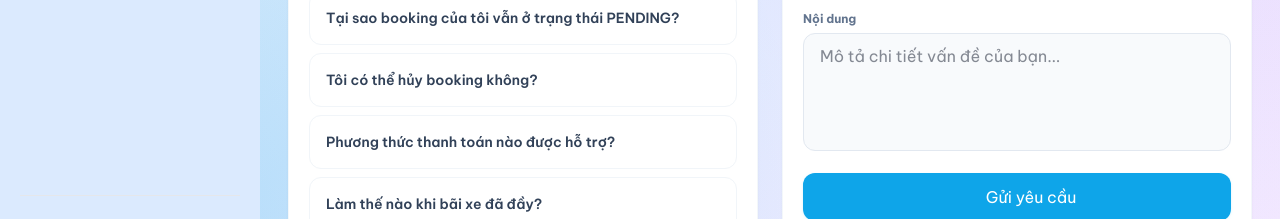
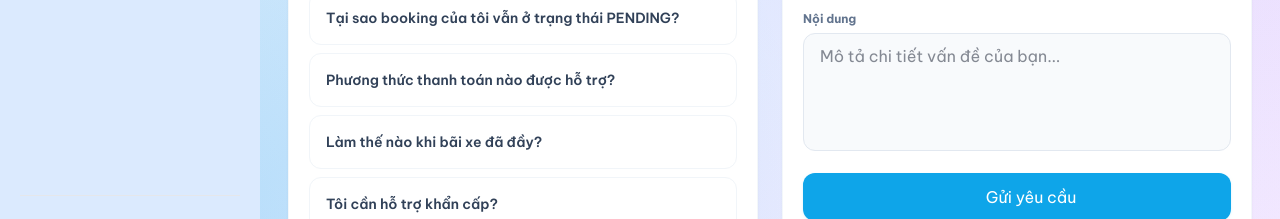
Before and after one commit to dominhdatFPT/FE_Parking_System, a React (Vite) app: page /driver-support in a window 1280 px wide. Shown: the part 488-707 px from the top of the page. Built offline with nearby package versions, Linux system fonts and the light colour scheme; no server answers.

Commit message:
clean: xoa bo cau hoi thuong gap ve viec huy booking trong trang ho tro

```diff
--- a/src/features/driver/pages/DriverSupport/DriverSupport.jsx
+++ b/src/features/driver/pages/DriverSupport/DriverSupport.jsx
@@ -54,7 +54,6 @@ export default function DriverSupport() {
   const faqs = [
     { q: t('support.faq1q'), a: t('support.faq1a') },
     { q: t('support.faq2q'), a: t('support.faq2a') },
-    { q: t('support.faq3q'), a: t('support.faq3a') },
     { q: t('support.faq4q'), a: t('support.faq4a') },
     { q: t('support.faq5q'), a: t('support.faq5a') },
     { q: t('support.faq6q'), a: t('support.faq6a') },
```
